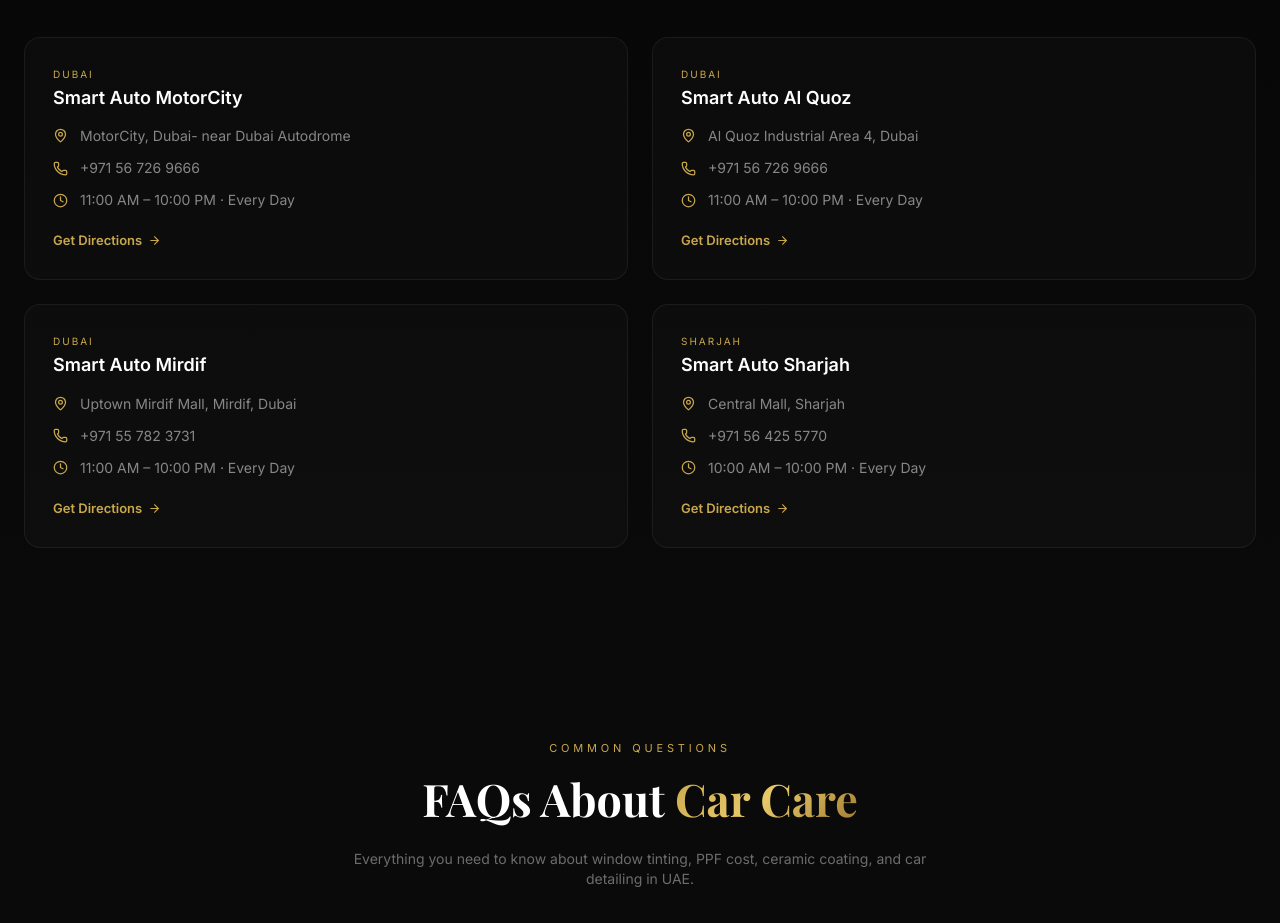
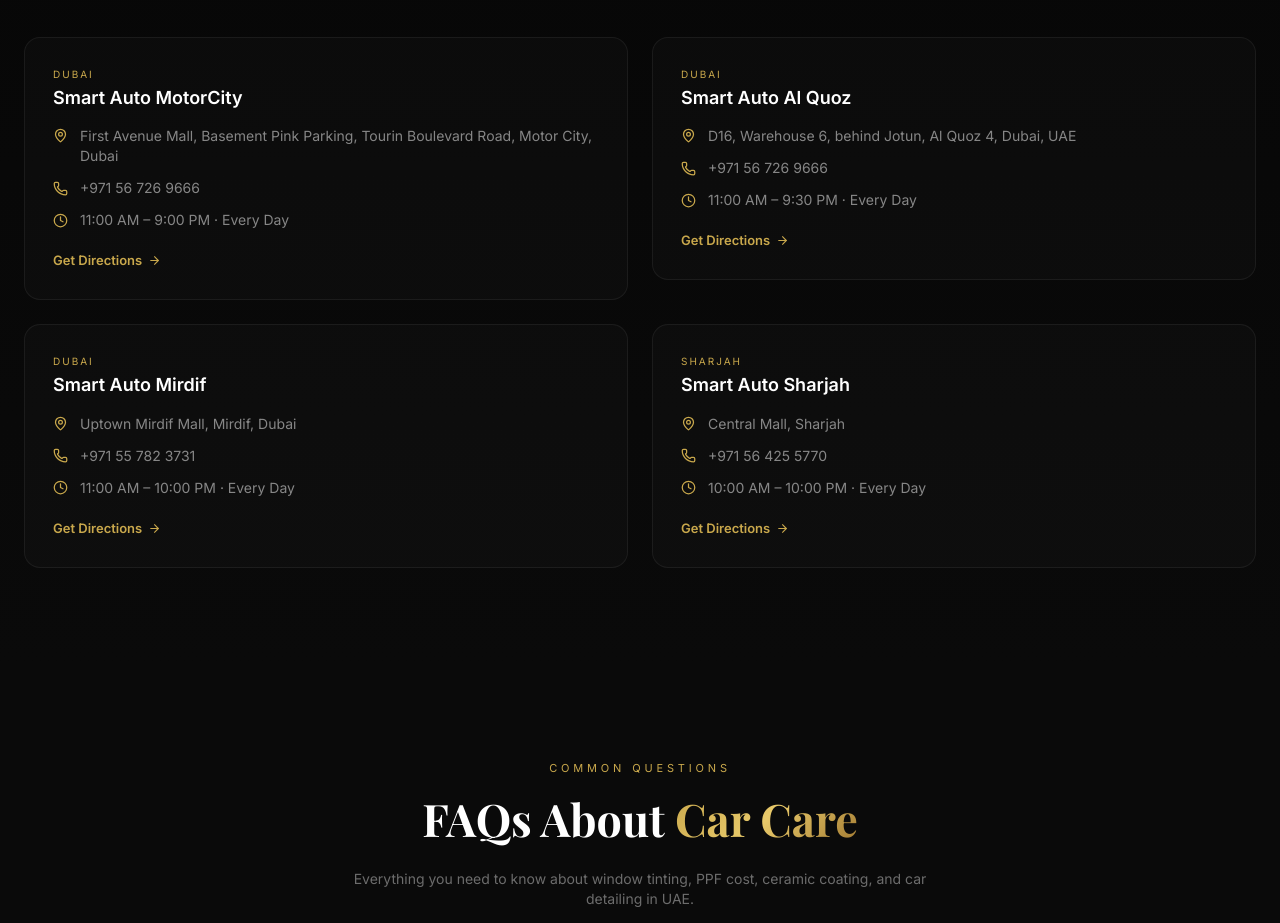
Before and after one commit to smartauto-uae/smartauto, a Next.js app: page / in a window 1280 px wide. Shown: the part 7040-7963 px from the top of the page. Built offline with nearby package versions, Linux system fonts and the light colour scheme; a web font is replaced by a local one.

Commit message:
fix: official branch numbers, MotorCity new location, branch hours, form branch label

```diff
--- a/app/HomePage.tsx
+++ b/app/HomePage.tsx
@@ -220,17 +220,17 @@ const testimonials = [
 const branches = [
   {
     city: 'Dubai', name: 'Smart Auto MotorCity',
-    address: 'MotorCity, Dubai- near Dubai Autodrome',
+    address: 'First Avenue Mall, Basement Pink Parking, Tourin Boulevard Road, Motor City, Dubai',
     phone: '+971 56 726 9666',
-    mapUrl: 'https://maps.app.goo.gl/EWFALRVyktTJiXDP9',
-    hours: '11:00 AM – 10:00 PM · Every Day',
+    mapUrl: 'https://www.google.com/maps/search/?api=1&query=Smart+Auto+Motorcity+First+Avenue+Mall+Dubai',
+    hours: '11:00 AM – 9:00 PM · Every Day',
   },
   {
     city: 'Dubai', name: 'Smart Auto Al Quoz',
-    address: 'Al Quoz Industrial Area 4, Dubai',
+    address: 'D16, Warehouse 6, behind Jotun, Al Quoz 4, Dubai, UAE',
     phone: '+971 56 726 9666',
     mapUrl: 'https://maps.app.goo.gl/dMBKEHxWbMEHH3ZAA',
-    hours: '11:00 AM – 10:00 PM · Every Day',
+    hours: '11:00 AM – 9:30 PM · Every Day',
   },
   {
     city: 'Dubai', name: 'Smart Auto Mirdif',
@@ -254,7 +254,7 @@ const faqs = [
   { q: 'How long does ceramic coating last in Dubai?', a: "A professional 9H ceramic coating lasts 2–5 years in Dubai's climate, depending on the product tier. We use Sirius USA, Totalgard, 3M and Sirius USA- all formulated for high UV and heat environments." },
   { q: 'Does Smart Auto UAE have a branch in Sharjah?', a: 'Yes. Smart Auto UAE has a branch at Central Mall, Sharjah, offering window tinting, PPF, ceramic coating, car detailing, and car wrapping services.' },
   { q: 'How long does a full car wrap take?', a: 'A full vinyl car wrap takes 2–4 days depending on vehicle size and finish complexity. Partial wraps and accents can be completed in a single day.' },
-  { q: "How to Visit or Contact Smart Auto for PPF, Window tinting near me?", a: 'Smart Auto have branches across Dubai & Sharjah. Call +971 56 425 5770, WhatsApp us, or email info@smartautouae.com. Open 7 days a week.'},
+  { q: "How to Visit or Contact Smart Auto for PPF, Window tinting near me?", a: 'Smart Auto have branches across Dubai & Sharjah. Call +971 56 726 9666, WhatsApp us, or email info@smartautouae.com. Open 7 days a week.'},
 ]
 
 const contactItems = [
--- a/app/contact-us/Contactus.tsx
+++ b/app/contact-us/Contactus.tsx
@@ -21,12 +21,12 @@ const branches = [
     name: 'MotorCity',
     badge: 'Main Branch',
     city: 'Dubai',
-    address: 'MotorCity, Dubai, UAE',
+    address: 'First Avenue Mall, Basement Pink Parking, Tourin Boulevard Road, Motor City, Dubai',
     phone: '+971 56 726 9666',
     whatsapp: '971567269666',
     hours: '11:00 AM – 9:00 PM',
     days: 'Every Day',
-    mapsUrl: 'https://maps.app.goo.gl/y3fMGRgHvRkYdw7W9',
+    mapsUrl: 'https://www.google.com/maps/search/?api=1&query=Smart+Auto+Motorcity+First+Avenue+Mall+Dubai',
   },
   {
     name: 'Al Quoz',
@@ -89,15 +89,17 @@ export default function ContactPage() {
       return
     }
     setFormError('')
+    const branchSelect = e.currentTarget.elements.namedItem('branch') as HTMLSelectElement | null
+    const branchLabel = branchSelect?.selectedOptions[0]?.text && branchSelect.value ? branchSelect.selectedOptions[0].text : ''
     submitLeadToWhatsApp({
       formName: 'contact_page',
       service: data.getAll('service').join(', '),
-      branch: String(data.get('branch') || ''),
+      branch: branchLabel,
       fields: {
         'Name': name,
         'Phone': phone,
         'Email': String(data.get('email') || ''),
-        'Branch': String(data.get('branch') || ''),
+        'Branch': branchLabel,
         'Service': data.getAll('service').join(', '),
         'Message': String(data.get('message') || ''),
       },
--- a/app/layout.tsx
+++ b/app/layout.tsx
@@ -110,7 +110,7 @@ const structuredData = [
     "email": "info@smartautouae.com",
     "address": {
       "@type": "PostalAddress",
-      "streetAddress": "MotorCity",
+      "streetAddress": "First Avenue Mall, Basement Pink Parking, Tourin Boulevard Road, Motor City",
       "addressLocality": "Dubai",
       "addressRegion": "Dubai",
       "addressCountry": "AE",
@@ -166,7 +166,7 @@ const structuredData = [
     "telephone": "+971567269666",
     "address": {
       "@type": "PostalAddress",
-      "streetAddress": "Al Quoz Industrial Area 4, D16 Road",
+      "streetAddress": "D16 Road, Warehouse 6, behind Jotun, Al Quoz Industrial Area 4",
       "addressLocality": "Dubai",
       "addressRegion": "Dubai",
       "addressCountry": "AE",
@@ -189,7 +189,7 @@ const structuredData = [
     "image": "https://smartautouae.com/og-image.jpg",
     "description": "Smart Auto UAE Mirdif branch inside Uptown Mall- window tinting, PPF, ceramic coating, car detailing and car wrapping.",
     "url": "https://smartautouae.com",
-    "telephone": "+971567269666",
+    "telephone": "+971557823731",
     "address": {
       "@type": "PostalAddress",
       "streetAddress": "Uptown Mall, Mirdif",
@@ -215,7 +215,7 @@ const structuredData = [
     "image": "https://smartautouae.com/og-image.jpg",
     "description": "Smart Auto UAE Sharjah branch at Central Mall- window tinting, PPF, ceramic coating, car detailing and car wrapping in Sharjah.",
     "url": "https://smartautouae.com",
-    "telephone": "+971567269666",
+    "telephone": "+971564255770",
     "address": {
       "@type": "PostalAddress",
       "streetAddress": "Central Mall",
--- a/app/services/smart-film/content.tsx
+++ b/app/services/smart-film/content.tsx
@@ -944,9 +944,10 @@ export default function SmartFilmPage() {
         {
           name: "Al Quoz",
           city: "Dubai",
-          address: "Al Quoz Industrial Area 4, D16 Road, Dubai",
-          hours: "Sat–Thu 11AM–9:30PM\nFri 2PM–9:30PM",
+          address: "D16, Warehouse 6, behind Jotun, Al Quoz Industrial Area 4, Dubai",
+          hours: "Daily 11AM–9:30PM",
           maps: "https://maps.app.goo.gl/7fhEUsrUvGfxG8fPA",
+          phone: "971567269666",
         },
         {
           name: "Central Mall",
@@ -954,6 +955,7 @@ export default function SmartFilmPage() {
           address: "Central Mall, Sharjah",
           hours: "Daily 10AM–10PM",
           maps: "https://maps.app.goo.gl/6RoVE97RGNunSFXd9",
+          phone: "971564255770",
         },
       ].map((branch) => (
         <div
@@ -993,7 +995,7 @@ export default function SmartFilmPage() {
           {/* Actions */}
           <div className="flex gap-2 mt-auto pt-2">
             <a
-              href={`tel:+971567269666`}
+              href={`tel:+${branch.phone}`}
               className="flex-1 flex items-center justify-center gap-1.5 py-2.5 rounded-xl text-[12px] font-semibold no-underline border transition-all"
               style={{ borderColor: "rgba(201,168,76,0.2)", color: gold, background: "rgba(201,168,76,0.05)" }}
             >
--- a/app/services/window-tinting/content.tsx
+++ b/app/services/window-tinting/content.tsx
@@ -155,8 +155,8 @@ const faqs = [
 ]
 
 const branches = [
-  { name: 'Smart Auto MotorCity', address: 'MotorCity, Dubai',                phone: '+971 56 726 9666' },
-  { name: 'Smart Auto Al Quoz',   address: 'Al Quoz Industrial Area, Dubai',  phone: '+971 56 726 9666' },
+  { name: 'Smart Auto MotorCity', address: 'First Avenue Mall, Basement Pink Parking, Tourin Boulevard Road, Motor City, Dubai', phone: '+971 56 726 9666' },
+  { name: 'Smart Auto Al Quoz',   address: 'D16, Warehouse 6, behind Jotun, Al Quoz, Dubai, UAE',  phone: '+971 56 726 9666' },
   { name: 'Smart Auto Mirdif',    address: 'Uptown Mirdif Mall, Dubai',       phone: '+971 55 782 3731' },
   { name: 'Smart Auto Sharjah',   address: 'Central Mall, Sharjah',           phone: '+971 56 425 5770' },
 ]
--- a/components/admin/SeoEditor.tsx
+++ b/components/admin/SeoEditor.tsx
@@ -15,7 +15,7 @@ const SCHEMA_TEMPLATES: Record<string, (route: string) => Record<string, unknown
     '@type': 'AutoRepair',
     name: 'Smart Auto UAE',
     url: `https://smartautouae.com${route}`,
-    telephone: '+971524403677',
+    telephone: '+971567269666',
     address: { '@type': 'PostalAddress', addressLocality: 'Dubai', addressCountry: 'AE' },
     priceRange: '$$',
   }),
--- a/data/homeData.ts
+++ b/data/homeData.ts
@@ -187,16 +187,16 @@ export const testimonials = [
 export const branches = [
   {
     city: 'Dubai',
-    address: 'Motorcity, Dubai, UAE',
+    address: 'First Avenue Mall, Basement Pink Parking, Tourin Boulevard Road, Motor City, Dubai',
     phone: '+971 567 269 666',
-    hours: 'Mon – Sun: 9:00 AM – 9:00 PM',
-    mapsUrl: 'https://maps.app.goo.gl/QT1zHa2LztgD7tbU7',
+    hours: 'Mon – Sun: 11:00 AM – 9:00 PM',
+    mapsUrl: 'https://www.google.com/maps/search/?api=1&query=Smart+Auto+Motorcity+First+Avenue+Mall+Dubai',
   },
   {
     city: 'Sharjah',
     address: 'Sharjah, UAE',
     phone: '+971 567 269 666',
-    hours: 'Mon – Sun: 9:00 AM – 9:00 PM',
+    hours: 'Mon – Sun: 10:00 AM – 10:00 PM',
     mapsUrl: 'https://maps.app.goo.gl/6RoVE97RGNunSFXd9',
   },
 ]
--- a/lib/metadata.ts
+++ b/lib/metadata.ts
@@ -54,7 +54,7 @@ export async function getStructuredData(route: string): Promise<Record<string, u
       logo: `${SITE_URL}/images/logo.png`,
       image: `${SITE_URL}/images/og-default.webp`,
       description: 'Premium car window tinting, PPF, ceramic coating, detailing and car wrapping in Dubai and Sharjah UAE.',
-      telephone: '+971524403677',
+      telephone: '+971567269666',
       email: 'info@smartautouae.com',
       address: {
         '@type': 'PostalAddress',
```
